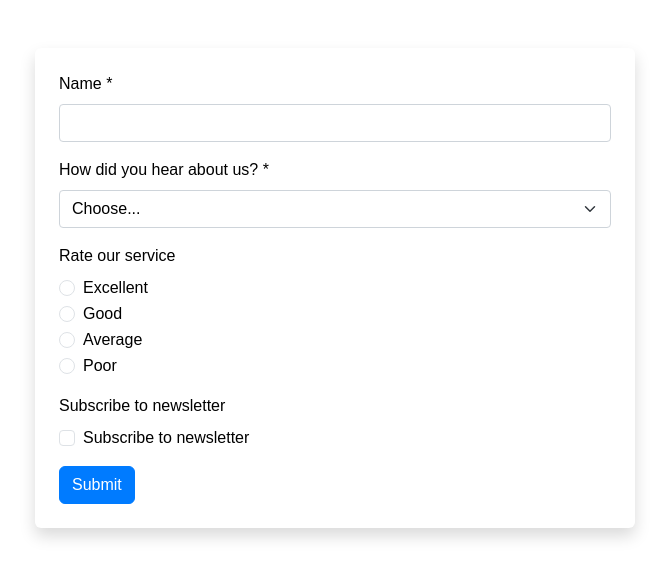
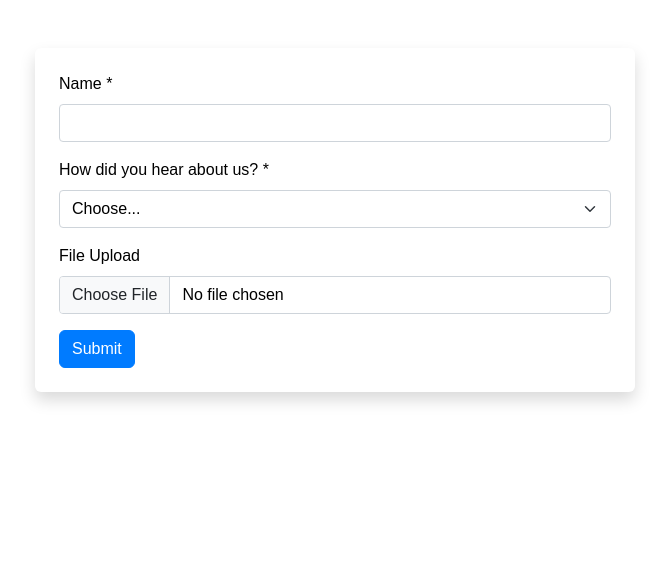
Before and after one commit to pp24abe/mastersproject, a plain HTML site: page form.html in a window 1280 px wide. Shown: the whole page, without its empty margins (305-974 px from the left). Drawn offline with nearby package versions, Linux system fonts and the light colour scheme.

Commit message:
Update form.html @ 2025-06-04T21:46:37.035Z

```diff
--- a/form.html
+++ b/form.html
@@ -64,30 +64,17 @@
 </select>
 </div>
 <div class="mb-3">
-  <label class="form-label">Rate our service</label>
-<div class="form-check">
-    <input class="form-check-input" type="radio" name="id-u69xy4z08" id="id-u69xy4z08_0" value="Excellent" >
-    <label class="form-check-label" for="id-u69xy4z08_0">Excellent</label>
-  </div>
-<div class="form-check">
-    <input class="form-check-input" type="radio" name="id-u69xy4z08" id="id-u69xy4z08_1" value="Good" >
-    <label class="form-check-label" for="id-u69xy4z08_1">Good</label>
-  </div>
-<div class="form-check">
-    <input class="form-check-input" type="radio" name="id-u69xy4z08" id="id-u69xy4z08_2" value="Average" >
-    <label class="form-check-label" for="id-u69xy4z08_2">Average</label>
-  </div>
-<div class="form-check">
-    <input class="form-check-input" type="radio" name="id-u69xy4z08" id="id-u69xy4z08_3" value="Poor" >
-    <label class="form-check-label" for="id-u69xy4z08_3">Poor</label>
-  </div>
-</div>
-<div class="mb-3">
-  <label class="form-label">Subscribe to newsletter</label>
-<div class="form-check">
-  <input class="form-check-input" type="checkbox" id="id-pra4tr5pd" >
-  <label class="form-check-label" for="id-pra4tr5pd">Subscribe to newsletter</label>
-</div>
+  <label class="form-label">File Upload</label>
+<input class="form-control" style="
+          background-color: #ffffff;
+          color: #000000;
+          border: 1px solid #ced4da;
+          border-radius: 4px;
+          padding: 0.375rem 0.75rem;
+          font-size: 1rem;
+          width: 100%;
+          font-family: Arial, sans-serif;
+        " type="file"  />
 </div>
 <button class="btn btn-primary" type="submit">Submit</button>
     </form>
```
